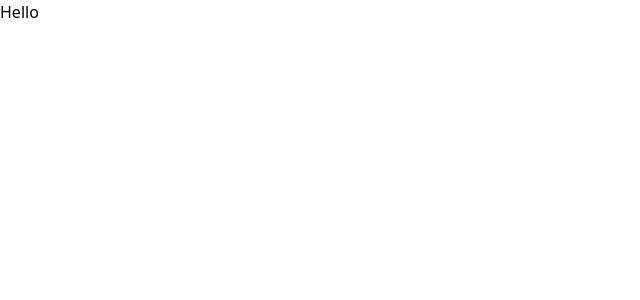
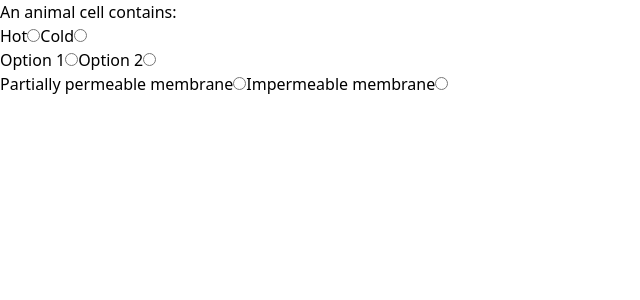
Before and after one commit to VHall1/seneca, a React (Vite) app: page / in a window 1280 px wide. Shown: the top 300 px of the page, without its empty margins (0-640 px from the left). Built offline with nearby package versions, Linux system fonts and the light colour scheme.

Commit message:
stub basic radio group

```diff
--- a/src/app.tsx
+++ b/src/app.tsx
@@ -1,3 +1,52 @@
+import { QuestionGroup } from "./components/QuestionGroup";
+
 export function App() {
-  return <p>Hello</p>;
+  return (
+    <QuestionGroup title="An animal cell contains:" questions={mockQuestions} />
+  );
 }
+// In a real-world scenario, these would be coming from an external API or something similar
+const mockQuestions = [
+  {
+    id: "73b5f49f9002a82a",
+    correct: "hot",
+    options: [
+      {
+        value: "hot",
+        label: "Hot",
+      },
+      {
+        value: "cold",
+        label: "Cold",
+      },
+    ],
+  },
+  {
+    id: "1fdf163d4ec2c598",
+    correct: "option2",
+    options: [
+      {
+        value: "option1",
+        label: "Option 1",
+      },
+      {
+        value: "option2",
+        label: "Option 2",
+      },
+    ],
+  },
+  {
+    id: "98d477d470d05368",
+    correct: "impermeable",
+    options: [
+      {
+        value: "partially",
+        label: "Partially permeable membrane",
+      },
+      {
+        value: "impermeable",
+        label: "Impermeable membrane",
+      },
+    ],
+  },
+];
--- /dev/null
+++ b/src/components/QuestionGroup/index.tsx
@@ -0,0 +1,29 @@
+export function QuestionGroup({ title, questions }: QuestionGroupProps) {
+  return (
+    <div>
+      <span>{title}</span>
+      {questions.map((q) => (
+        <div role="radiogroup" key={q.id}>
+          {q.options.map((option) => (
+            <label key={option.value}>
+              {option.label}
+              <input name={q.id} value={option.value} type="radio" />
+            </label>
+          ))}
+        </div>
+      ))}
+    </div>
+  );
+}
+
+interface QuestionGroupProps {
+  title: string;
+  questions: {
+    id: string;
+    correct: string;
+    options: {
+      value: string;
+      label: string;
+    }[];
+  }[];
+}
```
